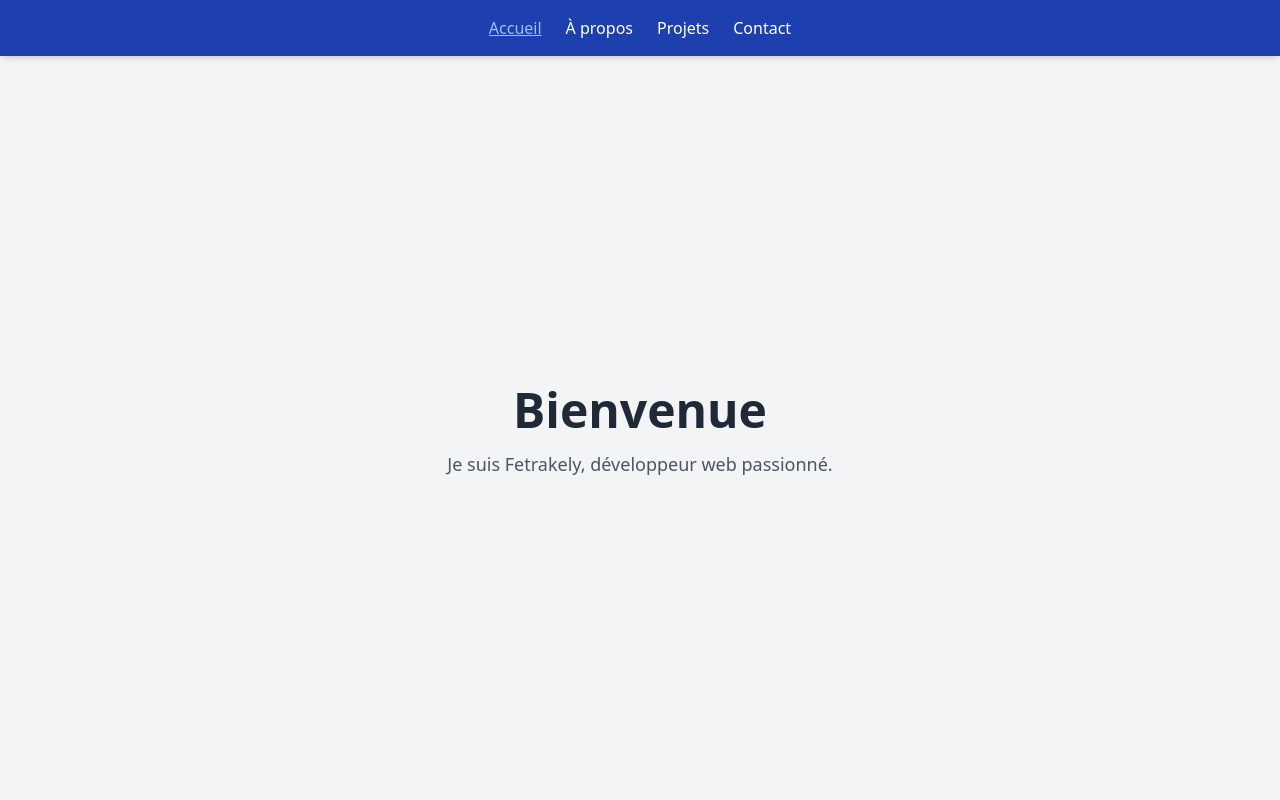
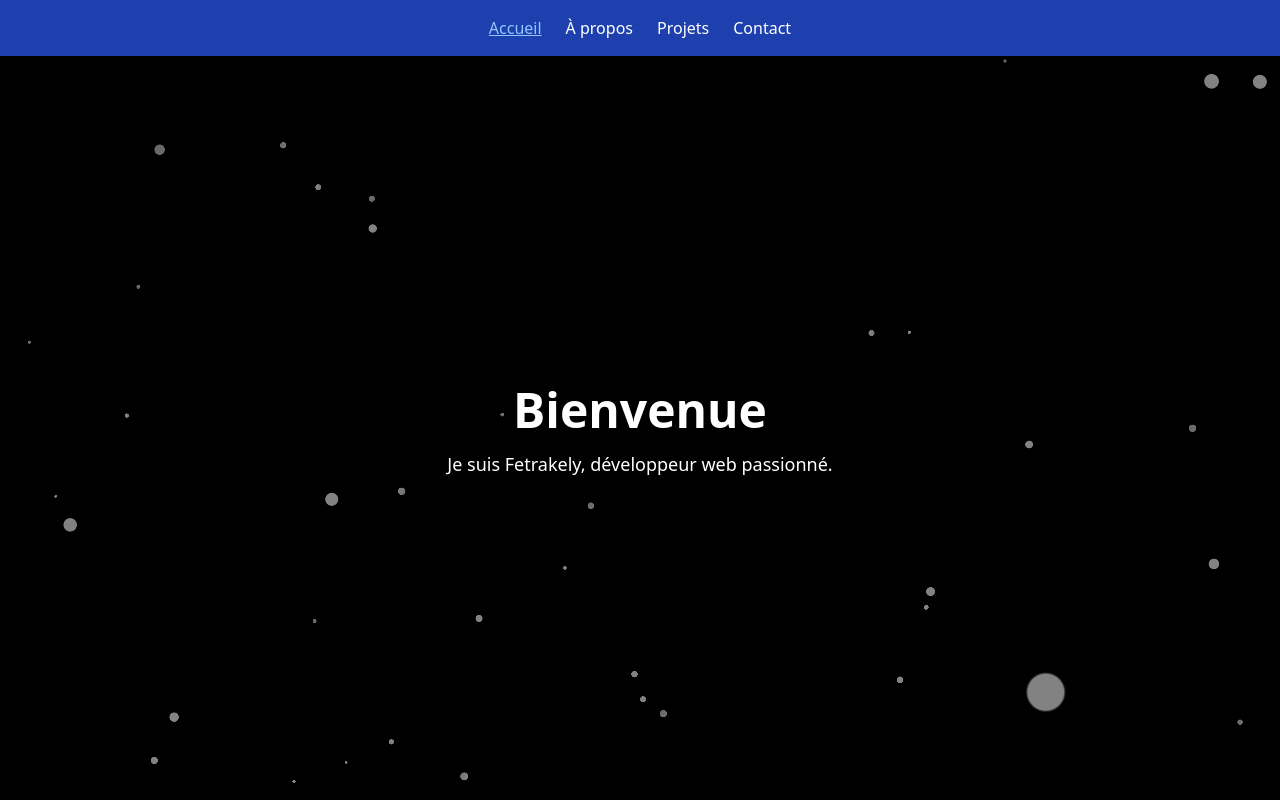
Before and after one commit to fetraandri/fetraportfoliopro, a React (Vite) app: page / in a window 1280 px wide. Shown: the top 800 px of the page. Built offline with nearby package versions, Linux system fonts and the light colour scheme.

Commit message:
feat: add a background fond animated in single pages

```diff
--- a/package.json
+++ b/package.json
@@ -12,6 +12,7 @@
   "dependencies": {
     "@react-spring/web": "^9.7.5",
     "framer-motion": "^12.5.0",
+    "ogl": "^1.0.11",
     "react": "^18.2.0",
     "react-dom": "^18.2.0",
     "react-router-dom": "^7.3.0"
--- a/src/App.jsx
+++ b/src/App.jsx
@@ -2,6 +2,7 @@
 import Header from './components/Header';
 import Footer from './components/Footer';
 import ProjectCard from './components/ProjectCard';
+import Particles from './components/Particles';
 import { projects } from './data/projects';
 
 function App() {
@@ -11,7 +12,23 @@
   };
 
   return (
-    <div className="bg-gray-100">
+    <div className="relative min-h-screen">
+      {}
+      <Particles
+        particleCount={2000}
+        particleSpread={10}
+        speed={0.1}
+        particleColors={["#ffffff", "#ffffff", "#ffffff"]}
+        moveParticlesOnHover={true}
+        particleHoverFactor={1}
+        alphaParticles={true}
+        particleBaseSize={300}
+        sizeRandomness={1}
+        cameraDistance={20}
+      />
+
+      {}
+      <div className="relative z-10">
         <Header />
 
         {/* Section Accueil */}
@@ -23,24 +40,24 @@
           viewport={{ once: true }}
           variants={sectionVariants}
         >
-        <div className="container mx-auto p-6 text-center">
-          <h1 className="text-5xl font-bold text-gray-800 mb-4">Bienvenue</h1>
-          <p className="text-lg text-gray-600">Je suis Fetrakely, développeur web passionné.</p>
+          <div className="container mx-auto p-6 text-center text-white">
+            <h1 className="text-5xl font-bold mb-4">Bienvenue</h1>
+            <p className="text-lg">Je suis Fetrakely, développeur web passionné.</p>
           </div>
         </motion.section>
 
         {/* Section À propos */}
         <motion.section
           id="about"
-        className="min-h-screen flex items-center justify-center bg-gray-200"
+          className="min-h-screen flex items-center justify-center"
           initial="hidden"
           whileInView="visible"
           viewport={{ once: true }}
           variants={sectionVariants}
         >
-        <div className="container mx-auto p-6">
-          <h1 className="text-4xl font-bold text-gray-800 mb-4 text-center">À propos de moi</h1>
-          <p className="text-gray-600 text-center">Je suis un développeur qui adore créer des applications modernes et performantes.</p>
+          <div className="container mx-auto p-6 text-center text-white">
+            <h1 className="text-4xl font-bold mb-4">À propos de moi</h1>
+            <p>Je suis un développeur qui adore créer des applications modernes et performantes.</p>
           </div>
         </motion.section>
 
@@ -53,8 +70,8 @@
           viewport={{ once: true }}
           variants={sectionVariants}
         >
-        <div className="container mx-auto p-6">
-          <h1 className="text-4xl font-bold text-gray-800 mb-6 text-center">Mes Projets</h1>
+          <div className="container mx-auto p-6 text-white">
+            <h1 className="text-4xl font-bold mb-6 text-center">Mes Projets</h1>
             <div className="grid grid-cols-1 md:grid-cols-2 lg:grid-cols-3 gap-6">
               {projects.map((project) => (
                 <ProjectCard
@@ -72,20 +89,21 @@
         {/* Section Contact */}
         <motion.section
           id="contact"
-        className="min-h-screen flex items-center justify-center bg-gray-200 pt-16"
+          className="min-h-screen flex items-center justify-center pt-16"
           initial="hidden"
           whileInView="visible"
           viewport={{ once: true }}
           variants={sectionVariants}
         >
-        <div className="container mx-auto p-6 text-center">
-          <h1 className="text-4xl font-bold text-gray-800 mb-4">Contactez-moi</h1>
-          <p className="text-gray-600">Envoyez-moi un message à : <a href="mailto:tonemail@example.com" className="text-blue-500 hover:underline">tonemail@example.com</a></p>
+          <div className="container mx-auto p-6 text-center text-white">
+            <h1 className="text-4xl font-bold mb-4">Contactez-moi</h1>
+            <p>Envoyez-moi un message à : <a href="mailto:tonemail@example.com" className="text-blue-300 hover:underline">tonemail@example.com</a></p>
           </div>
         </motion.section>
 
         <Footer />
       </div>
+    </div>
   );
 }
 
--- /dev/null
+++ b/src/components/Particles.jsx
@@ -0,0 +1,232 @@
+import { useEffect, useRef } from "react";
+import { Renderer, Camera, Geometry, Program, Mesh } from "ogl";
+import './styles/Particles.css';
+
+const defaultColors = ["#ffffff", "#ffffff", "#ffffff"];
+
+const hexToRgb = (hex) => {
+  hex = hex.replace(/^#/, "");
+  if (hex.length === 3) {
+    hex = hex.split("").map((c) => c + c).join("");
+  }
+  const int = parseInt(hex, 16);
+  const r = ((int >> 16) & 255) / 255;
+  const g = ((int >> 8) & 255) / 255;
+  const b = (int & 255) / 255;
+  return [r, g, b];
+};
+
+const vertex = /* glsl */ `
+  attribute vec3 position;
+  attribute vec4 random;
+  attribute vec3 color;
+
+  uniform mat4 modelMatrix;
+  uniform mat4 viewMatrix;
+  uniform mat4 projectionMatrix;
+  uniform float uTime;
+  uniform float uSpread;
+  uniform float uBaseSize;
+  uniform float uSizeRandomness;
+
+  varying vec4 vRandom;
+  varying vec3 vColor;
+
+  void main() {
+    vRandom = random;
+    vColor = color;
+
+    vec3 pos = position * uSpread;
+    pos.z *= 10.0;
+
+    vec4 mPos = modelMatrix * vec4(pos, 1.0);
+    float t = uTime;
+    mPos.x += sin(t * random.z + 6.28 * random.w) * mix(0.1, 1.5, random.x);
+    mPos.y += sin(t * random.y + 6.28 * random.x) * mix(0.1, 1.5, random.w);
+    mPos.z += sin(t * random.w + 6.28 * random.y) * mix(0.1, 1.5, random.z);
+
+    vec4 mvPos = viewMatrix * mPos;
+    gl_PointSize = (uBaseSize * (1.0 + uSizeRandomness * (random.x - 0.5))) / length(mvPos.xyz);
+    gl_Position = projectionMatrix * mvPos;
+  }
+`;
+
+const fragment = /* glsl */ `
+  precision highp float;
+
+  uniform float uTime;
+  uniform float uAlphaParticles;
+  varying vec4 vRandom;
+  varying vec3 vColor;
+
+  void main() {
+    vec2 uv = gl_PointCoord.xy;
+    float d = length(uv - vec2(0.5));
+
+    if(uAlphaParticles < 0.5) {
+      if(d > 0.5) {
+        discard;
+      }
+      gl_FragColor = vec4(vColor + 0.2 * sin(uv.yxx + uTime + vRandom.y * 6.28), 1.0);
+    } else {
+      float circle = smoothstep(0.5, 0.4, d) * 0.8;
+      gl_FragColor = vec4(vColor + 0.2 * sin(uv.yxx + uTime + vRandom.y * 6.28), circle);
+    }
+  }
+`;
+
+const Particles = ({
+  particleCount = 200,
+  particleSpread = 10,
+  speed = 0.1,
+  particleColors,
+  moveParticlesOnHover = false,
+  particleHoverFactor = 1,
+  alphaParticles = false,
+  particleBaseSize = 100,
+  sizeRandomness = 1,
+  cameraDistance = 20,
+  disableRotation = false,
+  className,
+}) => {
+  const containerRef = useRef(null);
+  const mouseRef = useRef({ x: 0, y: 0 });
+
+  useEffect(() => {
+    const container = containerRef.current;
+    if (!container) return;
+
+    const renderer = new Renderer({ depth: false, alpha: true });
+    const gl = renderer.gl;
+    container.appendChild(gl.canvas);
+    gl.clearColor(0, 0, 0, 0);
+
+    const camera = new Camera(gl, { fov: 15 });
+    camera.position.set(0, 0, cameraDistance);
+
+    const resize = () => {
+      const width = container.clientWidth;
+      const height = container.clientHeight;
+      renderer.setSize(width, height);
+      camera.perspective({ aspect: gl.canvas.width / gl.canvas.height });
+    };
+    window.addEventListener("resize", resize, false);
+    resize();
+
+    const handleMouseMove = (e) => {
+      const rect = container.getBoundingClientRect();
+      const x = ((e.clientX - rect.left) / rect.width) * 2 - 1;
+      const y = -(((e.clientY - rect.top) / rect.height) * 2 - 1);
+      mouseRef.current = { x, y };
+    };
+
+    if (moveParticlesOnHover) {
+      container.addEventListener("mousemove", handleMouseMove);
+    }
+
+    const count = particleCount;
+    const positions = new Float32Array(count * 3);
+    const randoms = new Float32Array(count * 4);
+    const colors = new Float32Array(count * 3);
+    const palette = particleColors && particleColors.length > 0 ? particleColors : defaultColors;
+
+    for (let i = 0; i < count; i++) {
+      let x, y, z, len;
+      do {
+        x = Math.random() * 2 - 1;
+        y = Math.random() * 2 - 1;
+        z = Math.random() * 2 - 1;
+        len = x * x + y * y + z * z;
+      } while (len > 1 || len === 0);
+      const r = Math.cbrt(Math.random());
+      positions.set([x * r, y * r, z * r], i * 3);
+      randoms.set([Math.random(), Math.random(), Math.random(), Math.random()], i * 4);
+      const col = hexToRgb(palette[Math.floor(Math.random() * palette.length)]);
+      colors.set(col, i * 3);
+    }
+
+    const geometry = new Geometry(gl, {
+      position: { size: 3, data: positions },
+      random: { size: 4, data: randoms },
+      color: { size: 3, data: colors },
+    });
+
+    const program = new Program(gl, {
+      vertex,
+      fragment,
+      uniforms: {
+        uTime: { value: 0 },
+        uSpread: { value: particleSpread },
+        uBaseSize: { value: particleBaseSize },
+        uSizeRandomness: { value: sizeRandomness },
+        uAlphaParticles: { value: alphaParticles ? 1 : 0 },
+      },
+      transparent: true,
+      depthTest: false,
+    });
+
+    const particles = new Mesh(gl, { mode: gl.POINTS, geometry, program });
+
+    let animationFrameId;
+    let lastTime = performance.now();
+    let elapsed = 0;
+
+    const update = (t) => {
+      animationFrameId = requestAnimationFrame(update);
+      const delta = t - lastTime;
+      lastTime = t;
+      elapsed += delta * speed;
+
+      program.uniforms.uTime.value = elapsed * 0.001;
+
+      if (moveParticlesOnHover) {
+        particles.position.x = -mouseRef.current.x * particleHoverFactor;
+        particles.position.y = -mouseRef.current.y * particleHoverFactor;
+      } else {
+        particles.position.x = 0;
+        particles.position.y = 0;
+      }
+
+      if (!disableRotation) {
+        particles.rotation.x = Math.sin(elapsed * 0.0002) * 0.1;
+        particles.rotation.y = Math.cos(elapsed * 0.0005) * 0.15;
+        particles.rotation.z += 0.01 * speed;
+      }
+
+      renderer.render({ scene: particles, camera });
+    };
+
+    animationFrameId = requestAnimationFrame(update);
+
+    return () => {
+      window.removeEventListener("resize", resize);
+      if (moveParticlesOnHover) {
+        container.removeEventListener("mousemove", handleMouseMove);
+      }
+      cancelAnimationFrame(animationFrameId);
+      if (container.contains(gl.canvas)) {
+        container.removeChild(gl.canvas);
+      }
+    };
+  }, [
+    particleCount,
+    particleSpread,
+    speed,
+    moveParticlesOnHover,
+    particleHoverFactor,
+    alphaParticles,
+    particleBaseSize,
+    sizeRandomness,
+    cameraDistance,
+    disableRotation,
+  ]);
+
+  return (
+    <div
+      ref={containerRef}
+      className={`particles-container ${className}`}
+    />
+  );
+};
+
+export default Particles;
--- /dev/null
+++ b/src/components/styles/Particles.css
@@ -0,0 +1,9 @@
+.particles-container {
+    width: 100%;
+    height: 100%;
+    position: absolute;
+    top: 0;
+    left: 0;
+    z-index: -1;
+    background-color:black;
+  }
```
Also changed, not shown: 1 other file (tests, documents, lock files or other folders). Lines whose indentation alone changed are shown as unchanged.
